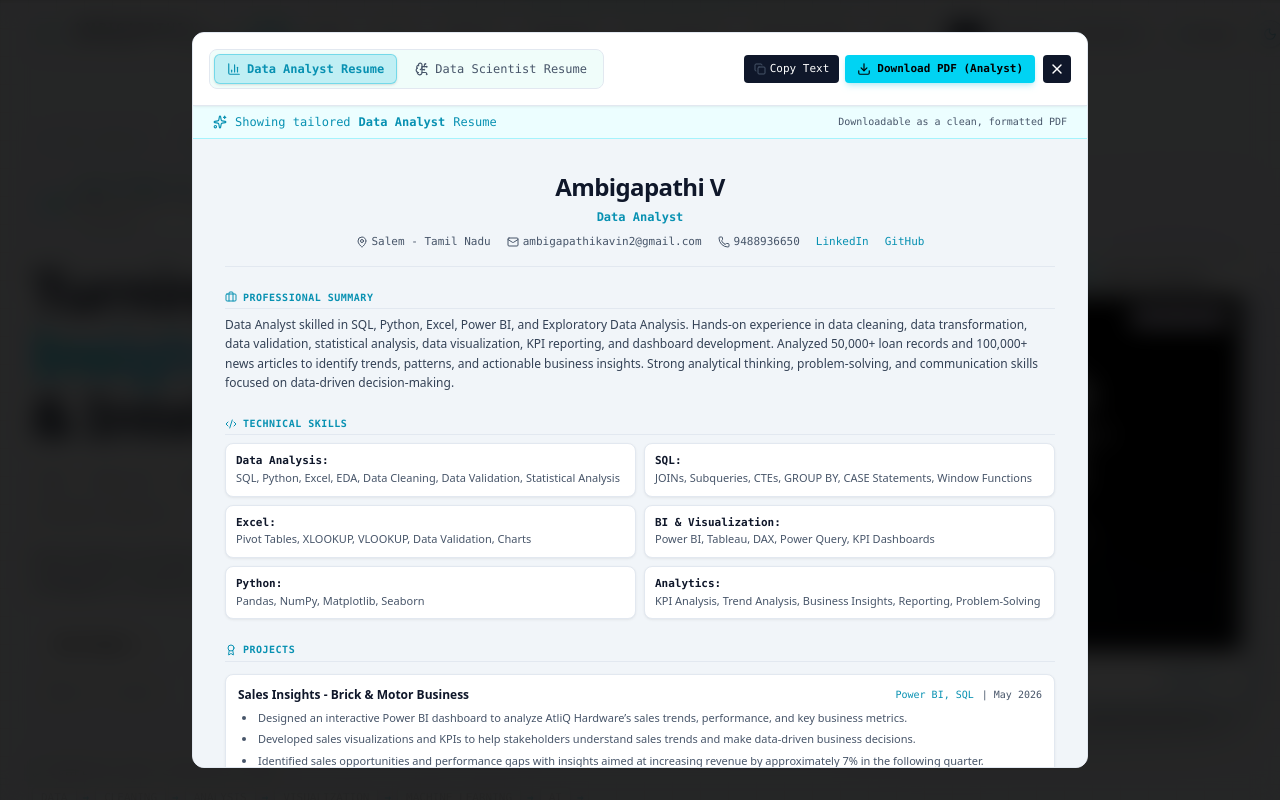
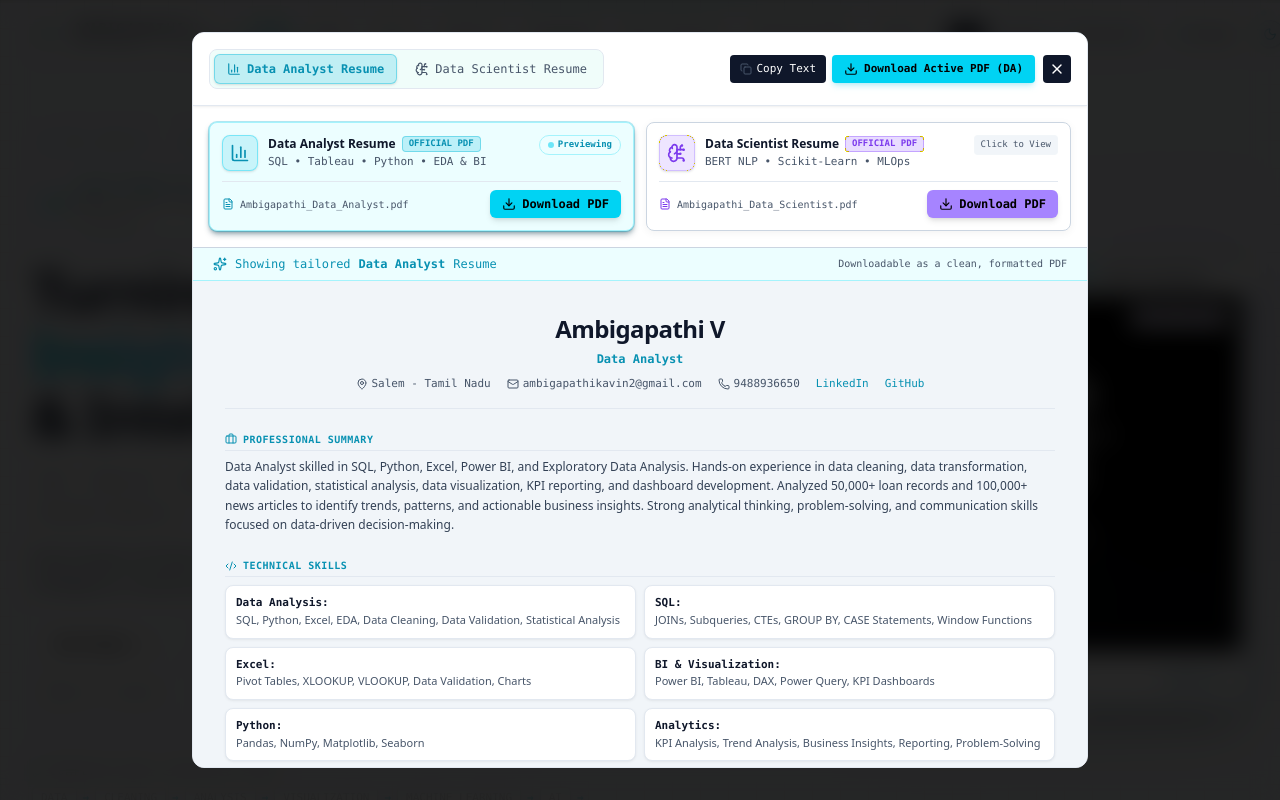
Before and after one commit to ambigapathikavin/portfolio, a React (Vite) app: page / in a window 1280 px wide. Both pictures are taken after a click on the button "Resume". Shown: the top 800 px of the page. Built offline with nearby package versions, Linux system fonts and the light colour scheme.

Commit message:
feat(resume): implement download hub and robust PDF fetching
- Add a dual-option resume download hub to the modal.
- Update PDF download utility to use blob fetching for improved cross-browser compatibility.
- Add light theme support for custom background colors in the resume modal.

```diff
--- a/src/components/ResumeModal.tsx
+++ b/src/components/ResumeModal.tsx
@@ -229,7 +229,7 @@ ${r.education.map(e => `${e.institution} - ${e.degree} (${e.period}), ${e.locati
                 title={`Download ${selectedRole === 'DATA_ANALYST' ? 'Data Analyst' : 'Data Scientist'} Resume as PDF`}
               >
                 <Download className="w-3.5 h-3.5" />
-                <span>Download PDF ({selectedRole === 'DATA_ANALYST' ? 'Analyst' : 'Scientist'})</span>
+                <span>Download Active PDF ({selectedRole === 'DATA_ANALYST' ? 'DA' : 'DS'})</span>
               </button>
 
               <button
@@ -240,6 +240,125 @@ ${r.education.map(e => `${e.institution} - ${e.degree} (${e.period}), ${e.locati
                 <X className="w-4 h-4" />
               </button>
             </div>
+          </div>
+
+          {/* Prominent Download Hub: Two Distinct Downloadable Files */}
+          <div className="p-3 sm:p-4 bg-[#0a0e17] border-b border-[#ffffff0f] grid grid-cols-1 sm:grid-cols-2 gap-3">
+
+            {/* Visual Indicator 1: Data Analyst File */}
+            <div
+              onClick={() => setSelectedRole('DATA_ANALYST')}
+              className={`p-3 rounded-lg border transition-all cursor-pointer relative flex flex-col justify-between gap-2.5 ${
+                selectedRole === 'DATA_ANALYST'
+                  ? 'bg-cyan-950/35 border-cyan-400/60 shadow-md shadow-cyan-950/40 ring-1 ring-cyan-500/30'
+                  : 'bg-[#0f1420] border-[#ffffff0f] hover:border-cyan-500/40 hover:bg-[#131b2b]'
+              }`}
+            >
+              <div className="flex items-start justify-between gap-2">
+                <div className="flex items-center gap-2.5">
+                  <div className="w-9 h-9 rounded-lg bg-cyan-500/15 border border-cyan-400/40 flex items-center justify-center text-cyan-300 shrink-0 shadow-sm">
+                    <BarChart3 className="w-5 h-5" />
+                  </div>
+                  <div>
+                    <div className="flex items-center gap-1.5 flex-wrap">
+                      <span className="font-bold text-xs text-white">Data Analyst Resume</span>
+                      <span className="text-[9px] font-mono font-bold px-1.5 py-0.2 rounded bg-cyan-500/20 text-cyan-300 border border-cyan-500/40">
+                        OFFICIAL PDF
+                      </span>
+                    </div>
+                    <p className="text-[11px] text-[#8899ac] font-mono mt-0.5">
+                      SQL • Tableau • Python • EDA & BI
+                    </p>
+                  </div>
+                </div>
+                {selectedRole === 'DATA_ANALYST' ? (
+                  <span className="text-[9px] font-mono font-semibold text-cyan-300 bg-cyan-950 px-2 py-0.5 rounded-full border border-cyan-500/50 shrink-0 flex items-center gap-1">
+                    <span className="w-1.5 h-1.5 rounded-full bg-cyan-400 animate-pulse" />
+                    Previewing
+                  </span>
+                ) : (
+                  <span className="text-[9px] font-mono text-[#888] bg-[#1a2333] px-1.5 py-0.5 rounded border border-[#ffffff0f] shrink-0">
+                    Click to View
+                  </span>
+                )}
+              </div>
+
+              <div className="pt-2 border-t border-[#ffffff0a] flex items-center justify-between gap-2">
+                <div className="flex items-center gap-1.5 text-[10px] text-[#8899ac] font-mono truncate">
+                  <FileText className="w-3 h-3 text-cyan-400 shrink-0" />
+                  <span className="truncate">Ambigapathi_Data_Analyst.pdf</span>
+                </div>
+                <button
+                  onClick={(e) => {
+                    e.stopPropagation();
+                    downloadResumePdf('DATA_ANALYST');
+                  }}
+                  className="flex items-center gap-1.5 px-3 py-1.5 rounded-md bg-cyan-400 hover:bg-cyan-300 text-black text-xs font-mono font-bold transition-all shadow-md active:scale-95 cursor-pointer shrink-0"
+                  title="Download Ambigapathi_Data_Analyst.pdf"
+                >
+                  <Download className="w-3.5 h-3.5" />
+                  <span>Download PDF</span>
+                </button>
+              </div>
+            </div>
+
+            {/* Visual Indicator 2: Data Scientist File */}
+            <div
+              onClick={() => setSelectedRole('DATA_SCIENTIST')}
+              className={`p-3 rounded-lg border transition-all cursor-pointer relative flex flex-col justify-between gap-2.5 ${
+                selectedRole === 'DATA_SCIENTIST'
+                  ? 'bg-violet-950/35 border-violet-400/60 shadow-md shadow-violet-950/40 ring-1 ring-violet-500/30'
+                  : 'bg-[#151122] border-[#ffffff0f] hover:border-violet-500/40 hover:bg-[#1d172f]'
+              }`}
+            >
+              <div className="flex items-start justify-between gap-2">
+                <div className="flex items-center gap-2.5">
+                  <div className="w-9 h-9 rounded-lg bg-violet-500/15 border border-violet-400/40 flex items-center justify-center text-violet-300 shrink-0 shadow-sm">
+                    <BrainCircuit className="w-5 h-5" />
+                  </div>
+                  <div>
+                    <div className="flex items-center gap-1.5 flex-wrap">
+                      <span className="font-bold text-xs text-white">Data Scientist Resume</span>
+                      <span className="text-[9px] font-mono font-bold px-1.5 py-0.2 rounded bg-violet-500/20 text-violet-300 border border-violet-500/40">
+                        OFFICIAL PDF
+                      </span>
+                    </div>
+                    <p className="text-[11px] text-[#8899ac] font-mono mt-0.5">
+                      BERT NLP • Scikit-Learn • MLOps
+                    </p>
+                  </div>
+                </div>
+                {selectedRole === 'DATA_SCIENTIST' ? (
+                  <span className="text-[9px] font-mono font-semibold text-violet-300 bg-violet-950 px-2 py-0.5 rounded-full border border-violet-500/50 shrink-0 flex items-center gap-1">
+                    <span className="w-1.5 h-1.5 rounded-full bg-violet-400 animate-pulse" />
+                    Previewing
+                  </span>
+                ) : (
+                  <span className="text-[9px] font-mono text-[#888] bg-[#221c33] px-1.5 py-0.5 rounded border border-[#ffffff0f] shrink-0">
+                    Click to View
+                  </span>
+                )}
+              </div>
+
+              <div className="pt-2 border-t border-[#ffffff0a] flex items-center justify-between gap-2">
+                <div className="flex items-center gap-1.5 text-[10px] text-[#8899ac] font-mono truncate">
+                  <FileText className="w-3 h-3 text-violet-400 shrink-0" />
+                  <span className="truncate">Ambigapathi_Data_Scientist.pdf</span>
+                </div>
+                <button
+                  onClick={(e) => {
+                    e.stopPropagation();
+                    downloadResumePdf('DATA_SCIENTIST');
+                  }}
+                  className="flex items-center gap-1.5 px-3 py-1.5 rounded-md bg-violet-400 hover:bg-violet-300 text-black text-xs font-mono font-bold transition-all shadow-md active:scale-95 cursor-pointer shrink-0"
+                  title="Download Ambigapathi_Data_Scientist.pdf"
+                >
+                  <Download className="w-3.5 h-3.5" />
+                  <span>Download PDF</span>
+                </button>
+              </div>
+            </div>
+
           </div>
 
           {/* Role Indicator Banner */}
--- a/src/index.css
+++ b/src/index.css
@@ -247,6 +247,26 @@ body:not(.dark) .bg-\[\#0a1512\] .text-cyan-400 {
 body:not(.dark) .bg-\[\#080808\] {
   background-color: #f0fdfa !important;
   border-color: #99f6e4 !important;
+}
+
+body:not(.dark) .bg-\[\#0a0e17\],
+body:not(.dark) .bg-\[\#0d0d0d\],
+body:not(.dark) .bg-\[\#111111\] {
+  background-color: #ffffff !important;
+  border-color: #cbd5e1 !important;
+}
+
+body:not(.dark) .bg-\[\#0f1420\],
+body:not(.dark) .bg-\[\#151122\] {
+  background-color: #ffffff !important;
+  border-color: #cbd5e1 !important;
+  box-shadow: 0 2px 8px rgba(0, 0, 0, 0.05) !important;
+}
+
+body:not(.dark) .bg-\[\#1a2333\],
+body:not(.dark) .bg-\[\#221c33\] {
+  background-color: #f1f5f9 !important;
+  color: #475569 !important;
 }
 
 /* Light Theme Badges & Pill Controls (Cyan, Emerald, Violet, Amber, Rose) */
--- a/src/utils/resumePdf.ts
+++ b/src/utils/resumePdf.ts
@@ -348,17 +348,52 @@ export const generateResumePdfHtml = (role: 'DATA_ANALYST' | 'DATA_SCIENTIST'):
 
 /**
  * Directly downloads the actual uploaded official PDF resume file.
+ * Uses blob-based trigger with direct anchor fallback for 100% browser & iframe compatibility.
  */
-export const downloadResumePdf = (role: 'DATA_ANALYST' | 'DATA_SCIENTIST') => {
+export const downloadResumePdf = async (role: 'DATA_ANALYST' | 'DATA_SCIENTIST') => {
   const isAnalyst = role === 'DATA_ANALYST';
   const fileName = isAnalyst ? 'Ambigapathi_Data_Analyst.pdf' : 'Ambigapathi_Data_Scientist.pdf';
-  const fileUrl = `/${fileName}`;
+  const baseUrl = import.meta.env.BASE_URL || '/';
+  const cleanBase = baseUrl.endsWith('/') ? baseUrl : `${baseUrl}/`;
+  const fileUrl = `${cleanBase}${fileName}`;
 
-  const link = document.createElement('a');
-  link.href = fileUrl;
-  link.setAttribute('download', fileName);
-  link.setAttribute('target', '_blank');
-  document.body.appendChild(link);
-  link.click();
-  document.body.removeChild(link);
+  try {
+    const response = await fetch(fileUrl, { cache: 'no-cache' });
+    if (!response.ok) {
+      throw new Error(`HTTP error ${response.status} fetching ${fileUrl}`);
+    }
+    const blob = await response.blob();
+    const pdfBlob = new Blob([blob], { type: 'application/pdf' });
+    const blobUrl = window.URL.createObjectURL(pdfBlob);
+
+    const link = document.createElement('a');
+    link.href = blobUrl;
+    link.download = fileName;
+    link.style.display = 'none';
+    document.body.appendChild(link);
+    link.click();
+
+    setTimeout(() => {
+      if (document.body.contains(link)) {
+        document.body.removeChild(link);
+      }
+      window.URL.revokeObjectURL(blobUrl);
+    }, 2000);
+  } catch (err) {
+    console.warn('Blob download fallback activated:', err);
+    // Direct link fallback
+    const link = document.createElement('a');
+    link.href = fileUrl;
+    link.download = fileName;
+    link.target = '_blank';
+    link.rel = 'noopener noreferrer';
+    link.style.display = 'none';
+    document.body.appendChild(link);
+    link.click();
+    setTimeout(() => {
+      if (document.body.contains(link)) {
+        document.body.removeChild(link);
+      }
+    }, 2000);
+  }
 };
```
